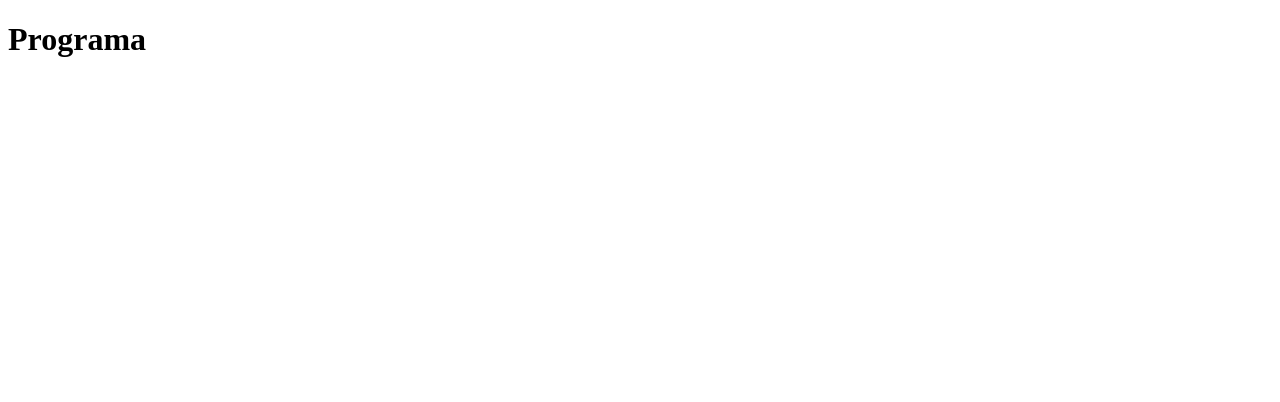
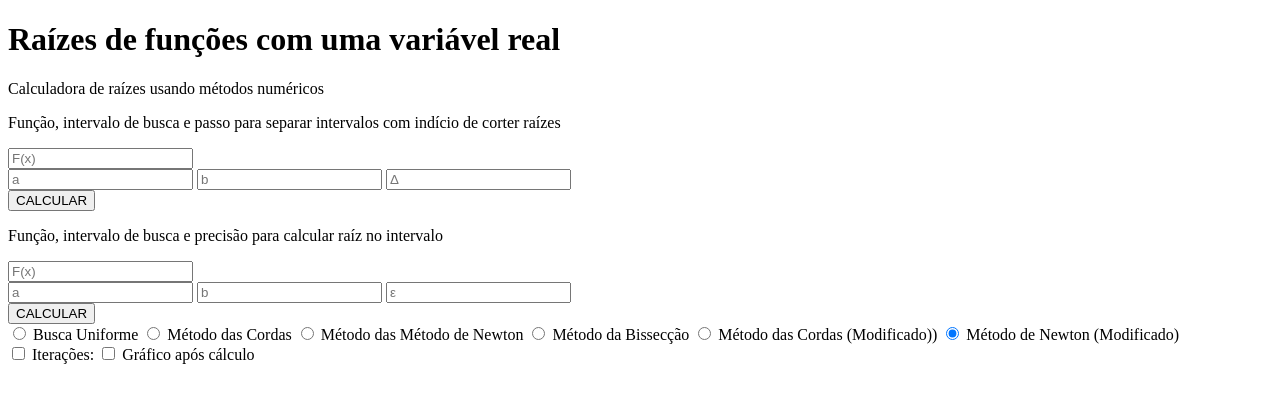
Before and after one commit to kszinhu/MNC-Root-Calculator, a plain HTML site: page index.html in a window 1280 px wide. Drawn offline with nearby package versions, Linux system fonts and the light colour scheme.

Commit message:
feature: initial structure

```diff
--- a/index.html
+++ b/index.html
@@ -2,15 +2,95 @@
 <html lang="pt-br">
 
 <head>
-    <meta charset="UTF-8">
-    <meta http-equiv="X-UA-Compatible" content="IE=edge">
-    <meta name="viewport" content="width=device-width, initial-scale=1.0">
-    <link rel="shortcut icon" href="./images/favicon.ico" />
-    <title>Teste</title>
+  <meta charset="UTF-8">
+  <meta http-equiv="X-UA-Compatible" content="IE=edge">
+  <meta name="viewport" content="width=device-width, initial-scale=1.0">
+  <link rel="icon" href="./favicon.ico" />
+  <title>Raízes de funções reais com uma variável real</title>
 </head>
 
 <body>
-    <h1>Programa</h1>
+  <div>
+    <div class="title">
+      <h1>Raízes de funções com uma variável real</h1>
+      <span>Calculadora de raízes usando métodos numéricos</span>
+    </div>
+    <!-- Sessão 1 -->
+    <div class="separate-roots">
+      <!-- Formulário 1 -->
+      <form action="/" id='form'>
+        <div class="form-one">
+          <p>Função, intervalo de busca e passo para separar intervalos com indício de corter raízes</p>
+          <div class="function-item">
+            <input type="text" placeholder="F(x)" required />
+          </div>
+          <div class="prop-item">
+            <input type="text" placeholder="a" onchange="this.value = this.value.replace(/,/g, '.')" required />
+            <input type="text" placeholder="b" onchange="this.value = this.value.replace(/,/g, '.')" required />
+            <input type="text" placeholder="&Delta;" onchange="this.value = this.value.replace(/,/g, '.')" required />
+          </div>
+          <input type="submit" value="CALCULAR" id="submit" />
+        </div>
+      </form>
+      <!-- Tabela c/ valores -->
+      <div class="table-submit">
+      </div>
+    </div>
+    <!-- Sessão 2 -->
+    <div class="calculate-methods">
+      <div>
+        <!-- Formulário 2 -->
+        <form action="/" id='form'>
+          <div class="form-two">
+            <p>Função, intervalo de busca e precisão para calcular raíz no intervalo</p>
+            <div class="function-item">
+              <input type="text" placeholder="F(x)" required />
+            </div>
+            <div class="prop-item">
+              <input type="text" placeholder="a" onchange="this.value = this.value.replace(/,/g, '.')" required />
+              <input type="text" placeholder="b" onchange="this.value = this.value.replace(/,/g, '.')" required />
+              <input type="text" placeholder="&epsilon;" onchange="this.value = this.value.replace(/,/g, '.')"
+                required />
+            </div>
+          </div>
+          <input type="submit" value="CALCULAR" id="submit" />
+        </form>
+      </div>
+      <!-- Sessão de opções -->
+      <div class="options">
+        <!-- Selecionar método -->
+        <div class="methods">
+          <input type="radio" value=1 id="BuscaUniforme" name="methods" checked />
+          <label for="BuscaUniforme" class="radio">Busca Uniforme</label>
+          <input type="radio" value=2 id="HopeMethod" name="methods" checked />
+          <label for="HopeMethod" class="radio">Método das Cordas</label>
+          <input type="radio" value=3 id="NewtonMethod" name="methods" checked />
+          <label for="NewtonMethod" class="radio">Método das Método de Newton</label>
+          <input type="radio" value=4 id="BissectionMethod" name="methods" checked />
+          <label for="BissectionMethod" class="radio">Método da Bissecção</label>
+          <input type="radio" value=5 id="ModifiedHopeMethod" name="methods" checked />
+          <label for="ModifiedHopeMethod" class="radio">Método das Cordas (Modificado))</label>
+          <input type="radio" value=6 id="ModifiedMethod" name="methods" checked />
+          <label for="HopeMethod" class="radio">Método de Newton (Modificado)</label>
+        </div>
+        <!-- Mais configurações -->
+        <div id="more-options">
+          <input type="checkbox" id="iterations" name="iterations">
+          <label for="iterations">Iterações: </label>
+          <input type="checkbox" id="graph" name="graph">
+          <label for="graph">Gráfico após cálculo</label>
+        </div>
+      </div>
+      <!-- Sessão do resultado -->
+      <div class="solution">
+      </div>
+    </div>
+  </div>
+
+  <script src="https://cdn.jsdelivr.net/npm/chart.js@3.4.0/dist/chart.min.js" />
+  <script src="src/js/main.js" />
+  <script src="src/js/functions.js" />
+  <script src="src/js/methods.js" />
 </body>
 
 </html>
```
Also changed, not shown: favicon.ico (added), src/js/main.js (added).
